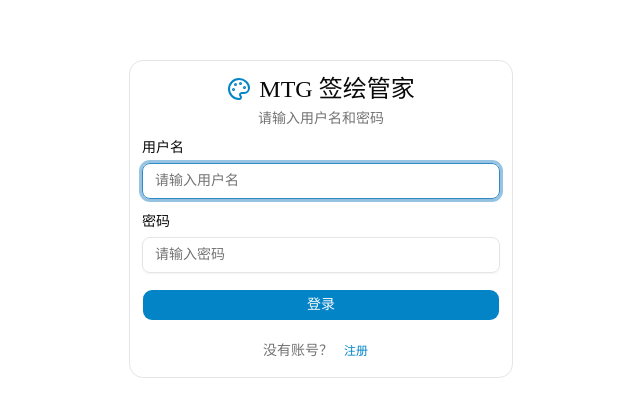
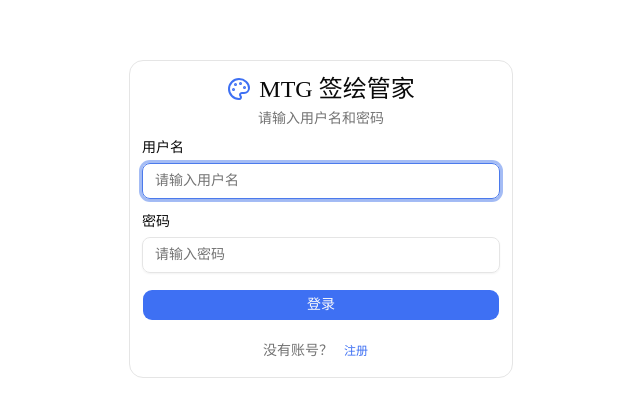
Before and after one commit to vuis0938/MTG-Signature-Tracker, a Next.js app: page /login in a window 1280 px wide. Shown: the part 181-598 px from the top of the page, without its empty margins (319-959 px from the left). Built offline with nearby package versions, Linux system fonts and the light colour scheme; no server answers.

Commit message:
feat: 确定靛蓝为默认主题色，隐藏主题色切换功能(保留代码)

```diff
--- a/src/app/(main)/settings/page.tsx
+++ b/src/app/(main)/settings/page.tsx
@@ -183,6 +183,7 @@ export default function SettingsPage() {
             </Button>
           </div>
 
+          {/* 主题色切换 — 暂时隐藏，后续可调出
           <div className="flex items-center justify-between border-t pt-3">
             <div>
               <p className="text-sm font-medium">主题色</p>
@@ -199,6 +200,7 @@ export default function SettingsPage() {
               {themeId === "ocean" ? "海蓝" : themeId === "slate" ? "石板蓝" : "靛蓝"}
             </Button>
           </div>
+          */}
         </CardContent>
       </Card>
 
--- a/src/app/globals.css
+++ b/src/app/globals.css
@@ -55,7 +55,7 @@
   --card-foreground: oklch(0.145 0 0);
   --popover: oklch(1 0 0);
   --popover-foreground: oklch(0.145 0 0);
-  --primary: oklch(0.588 0.139 242.0);
+  --primary: oklch(0.586 0.204 264.9);
   --primary-foreground: oklch(0.985 0 0);
   --secondary: oklch(0.97 0 0);
   --secondary-foreground: oklch(0.205 0 0);
@@ -66,7 +66,7 @@
   --destructive: oklch(0.577 0.245 27.325);
   --border: oklch(0.922 0 0);
   --input: oklch(0.922 0 0);
-  --ring: oklch(0.608 0.122 242.0);
+  --ring: oklch(0.606 0.18 264.9);
   --chart-1: oklch(0.87 0 0);
   --chart-2: oklch(0.556 0 0);
   --chart-3: oklch(0.439 0 0);
@@ -75,12 +75,12 @@
   --radius: 0.625rem;
   --sidebar: oklch(0.985 0 0);
   --sidebar-foreground: oklch(0.145 0 0);
-  --sidebar-primary: oklch(0.588 0.139 242.0);
+  --sidebar-primary: oklch(0.586 0.204 264.9);
   --sidebar-primary-foreground: oklch(0.985 0 0);
   --sidebar-accent: oklch(0.97 0 0);
   --sidebar-accent-foreground: oklch(0.205 0 0);
   --sidebar-border: oklch(0.922 0 0);
-  --sidebar-ring: oklch(0.608 0.122 242.0);
+  --sidebar-ring: oklch(0.606 0.18 264.9);
 }
 
 .dark {
@@ -90,7 +90,7 @@
   --card-foreground: oklch(0.985 0 0);
   --popover: oklch(0.205 0 0);
   --popover-foreground: oklch(0.985 0 0);
-  --primary: oklch(0.668 0.122 242.0);
+  --primary: oklch(0.666 0.18 264.9);
   --primary-foreground: oklch(0.145 0 0);
   --secondary: oklch(0.269 0 0);
   --secondary-foreground: oklch(0.985 0 0);
@@ -101,7 +101,7 @@
   --destructive: oklch(0.704 0.191 22.216);
   --border: oklch(1 0 0 / 10%);
   --input: oklch(1 0 0 / 15%);
-  --ring: oklch(0.628 0.112 242.0);
+  --ring: oklch(0.626 0.166 264.9);
   --chart-1: oklch(0.87 0 0);
   --chart-2: oklch(0.556 0 0);
   --chart-3: oklch(0.439 0 0);
@@ -109,12 +109,12 @@
   --chart-5: oklch(0.269 0 0);
   --sidebar: oklch(0.205 0 0);
   --sidebar-foreground: oklch(0.985 0 0);
-  --sidebar-primary: oklch(0.668 0.122 242.0);
+  --sidebar-primary: oklch(0.666 0.18 264.9);
   --sidebar-primary-foreground: oklch(0.985 0 0);
   --sidebar-accent: oklch(0.269 0 0);
   --sidebar-accent-foreground: oklch(0.985 0 0);
   --sidebar-border: oklch(1 0 0 / 10%);
-  --sidebar-ring: oklch(0.628 0.112 242.0);
+  --sidebar-ring: oklch(0.626 0.166 264.9);
 }
 
 @layer base {
--- a/src/lib/use-theme-color.ts
+++ b/src/lib/use-theme-color.ts
@@ -2,7 +2,7 @@
 
 import { useState, useEffect, useCallback } from "react";
 
-const STORAGE_KEY = "mtg-theme-color";
+const STORAGE_KEY = "mtg-theme-color-v2";
 
 export interface ThemeColor {
   id: string;
@@ -49,7 +49,7 @@ export const THEME_COLORS: ThemeColor[] = [
   },
 ];
 
-const DEFAULT_THEME = "ocean";
+const DEFAULT_THEME = "indigo";
 
 function applyThemeColor(theme: ThemeColor) {
   const root = document.documentElement;
```
